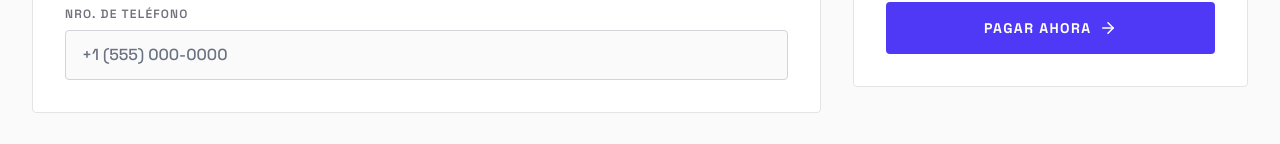
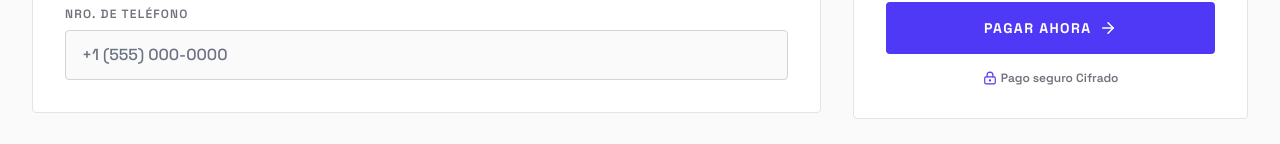
Before and after one commit to arturolguillen/devarturo-2-one-page-checkout, a Next.js app: page / in a window 1280 px wide. Shown: the part 792-936 px from the top of the page. Built offline with nearby package versions, Linux system fonts and the light colour scheme.

Commit message:
feat: add OrderCopy component and fix typo in OrderSummary import

```diff
--- a/src/app/page.tsx
+++ b/src/app/page.tsx
@@ -7,9 +7,10 @@ import FooterCopy from "@/components/FooterCopy";
 import FooterLogo from "@/components/FooterLogo";
 import FooterMenu from "@/components/FooterMenu";
 import MainWrapper from "@/components/MainWrapper";
+import OrderCopy from "@/components/OrderCopy";
 import OrderItem from "@/components/OrderItem";
 import OrderItems from "@/components/OrderItems";
-import OrderSummay from "@/components/OrderSummary";
+import OrderSummary from "@/components/OrderSummary";
 import OrderTotal from "@/components/OrderTotal";
 import PaymentMethods from "@/components/PaymentMethods";
 import PaymentOptions from "@/components/PaymentOptions";
@@ -37,7 +38,7 @@ export default function Home() {
                     </PaymentMethods>
                 </Column>
                 <Column className="w-full md:w-4/12">
-                    <OrderSummay>
+                    <OrderSummary>
                         <OrderItems>
                             {products.map(product => (
                                 <OrderItem key={product.id} product={product} />
@@ -46,7 +47,8 @@ export default function Home() {
                         <PromoCode />
                         <Calculations />
                         <OrderTotal />
-                    </OrderSummay>
+                        <OrderCopy />
+                    </OrderSummary>
                 </Column>
             </MainWrapper>
             <Footer>
--- /dev/null
+++ b/src/components/OrderCopy.tsx
@@ -0,0 +1,10 @@
+import { LockKeyhole } from "lucide-react";
+
+export default function OrderCopy() {
+    return (
+        <div className="text-center flex items-center justify-center gap-1 -mt-4">
+            <LockKeyhole size={14} className="text-indigo-600" />
+            <p className="text-xs text-zinc-500 font-semibold">{'Pago seguro Cifrado'}</p>
+        </div>
+    );
+}
```
